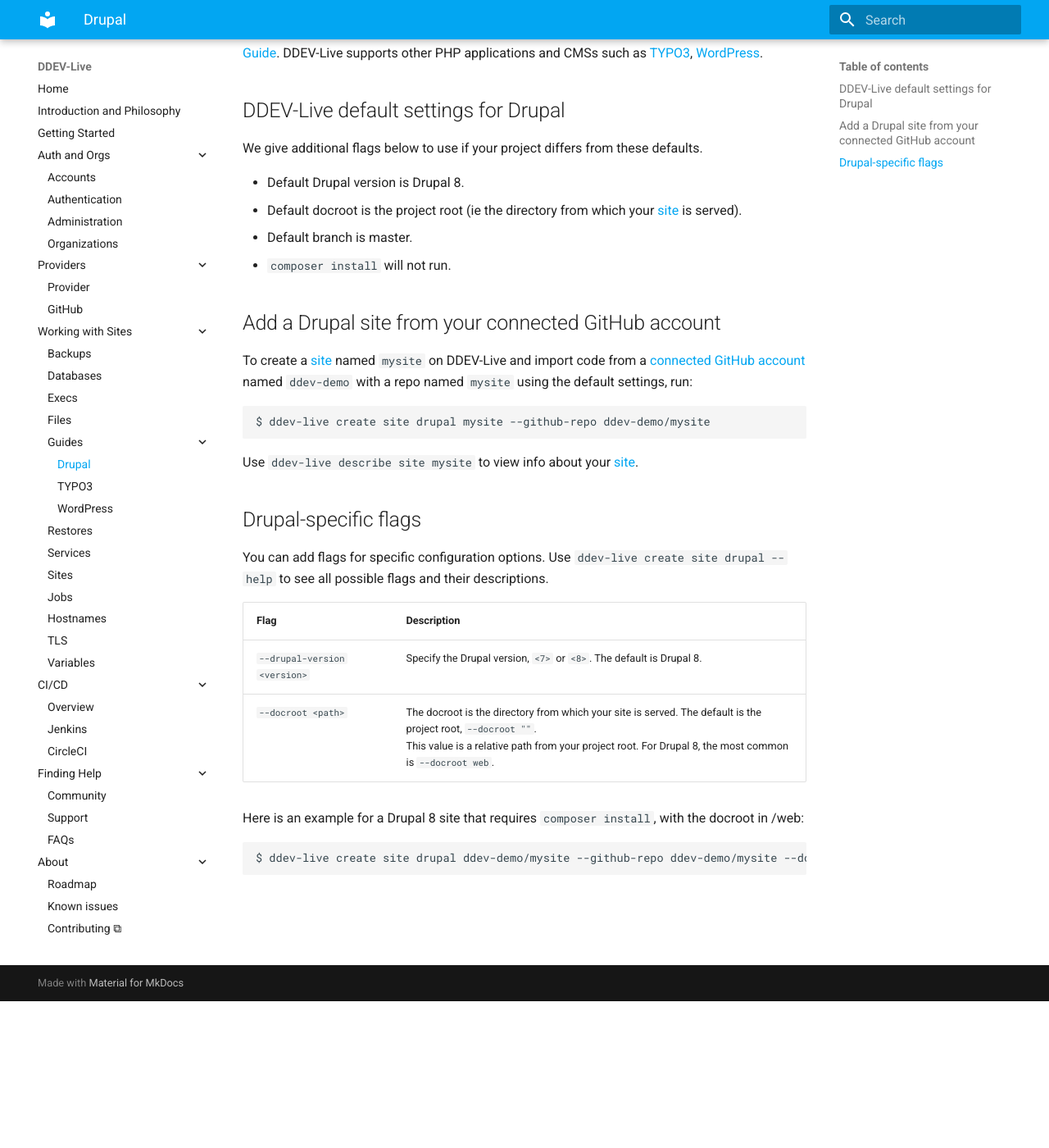
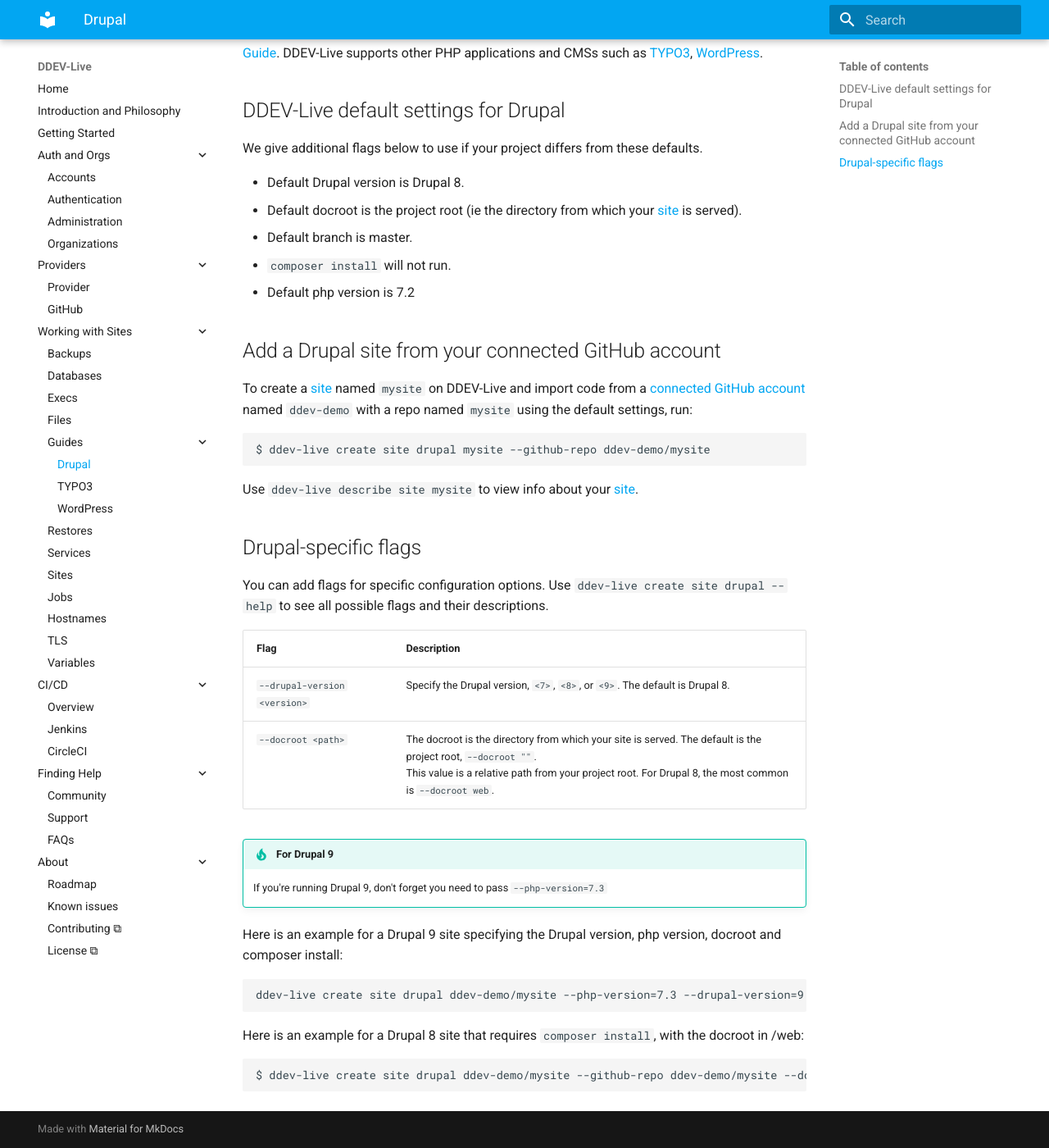
Before and after one commit to fru-io/docs-live, an MkDocs documentation site: the page built from docs/drupal-guide.md, in a window 1280 px wide and 1400 px high, scrolled down 179 px. Shown: the whole window at 82% size. Built offline with MkDocs 1.6.1 and Material for MkDocs 9.7.7, drawn with Linux system fonts in a browser that asks for light colours.

Commit message:
Added php version and d9 version to guide (#99)

````diff
--- a/docs/drupal-guide.md
+++ b/docs/drupal-guide.md
@@ -9,6 +9,7 @@ We give additional flags below to use if your project differs from these default
 - Default docroot is the project root (ie the directory from which your [site](sites.md) is served).
 - Default branch is master.
 - `composer install` will not run.
+- Default php version is 7.2
 
 ## Add a Drupal site from your connected GitHub account
 To create a [site](https://docs.ddev.com/sites/) named `mysite` on DDEV-Live and import code from a [connected GitHub account](https://docs.ddev.com/github/) named `ddev-demo` with a repo named `mysite` using the default settings, run:
@@ -23,8 +24,16 @@ You can add flags for specific configuration options. Use `ddev-live create site
 
 | Flag | Description |
 | :---- | :----------- |
-| `--drupal-version <version>` |Specify the Drupal version, `<7>` or `<8>`. The default is Drupal 8. |
+| `--drupal-version <version>` |Specify the Drupal version, `<7>`, `<8>`, or `<9>`. The default is Drupal 8. |
 | `--docroot <path>` |The docroot is the directory from which your site is served. The default is the project root, `--docroot ""`. <br> This value is a relative path from your project root. For Drupal 8, the most common is `--docroot web`. |
+
+!!! tip "For Drupal 9"
+    If you're running Drupal 9, don't forget you need to pass `--php-version=7.3`
+
+Here is an example for a Drupal 9 site specifying the Drupal version, php version, docroot and composer install:
+```
+ddev-live create site drupal ddev-demo/mysite --php-version=7.3 --drupal-version=9 --docrooot webt --run-composer-install
+```
 
 Here is an example for a Drupal 8 site that requires `composer install`, with the docroot in /web:
 ```
````
